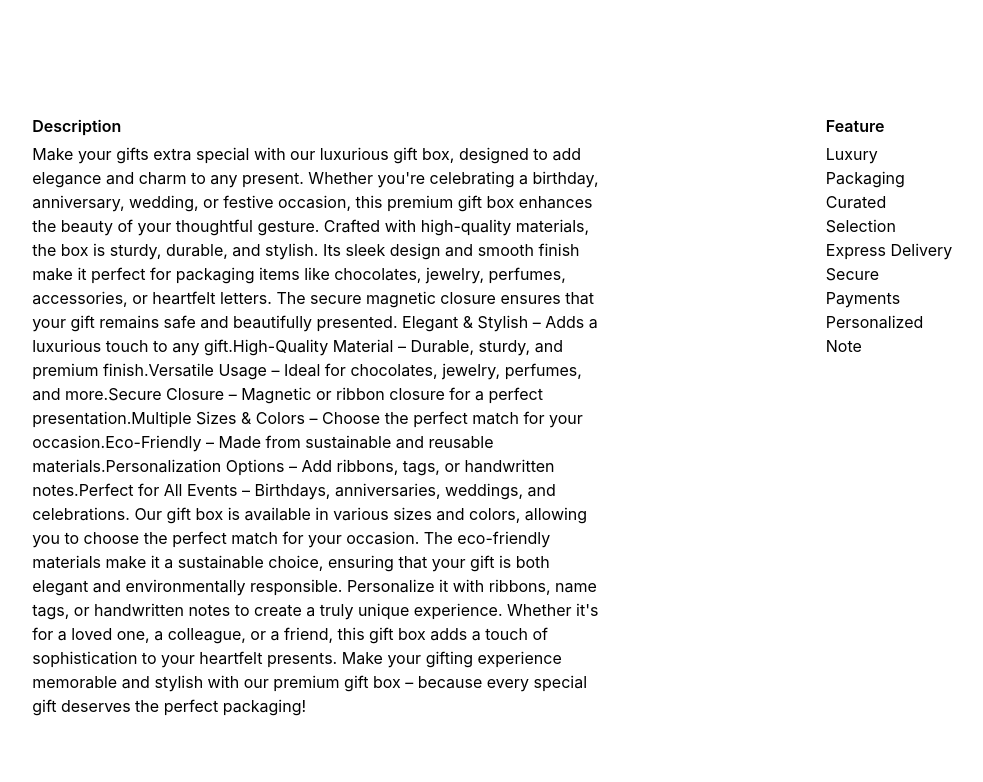
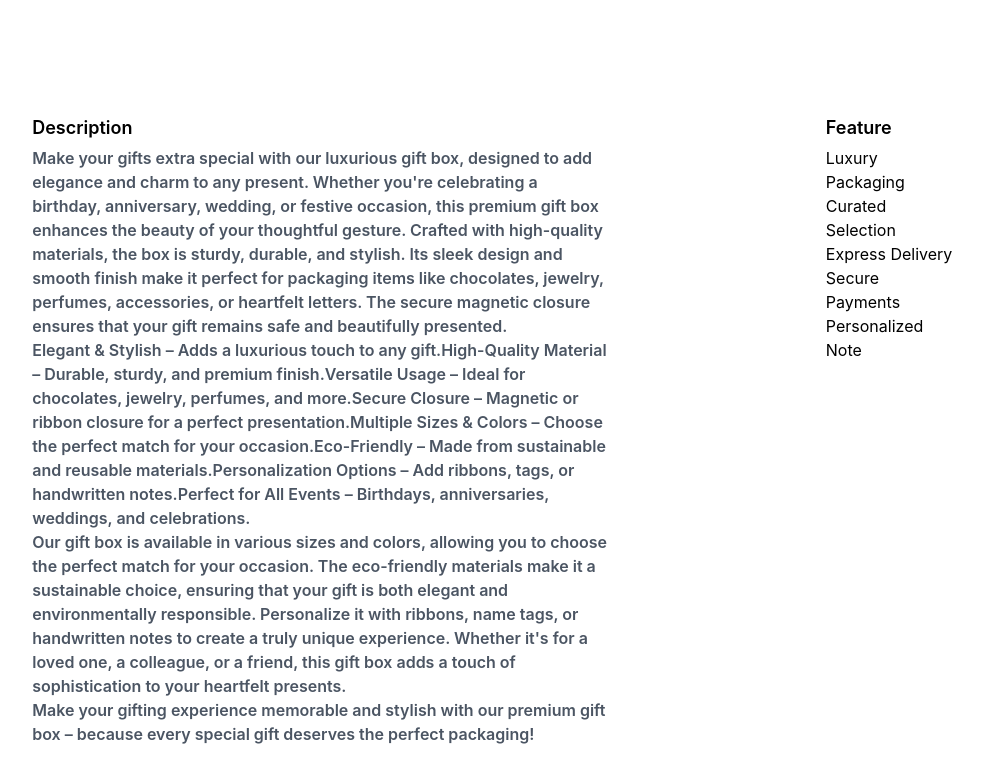
Before and after one commit to SheharyarXD/twisca, a React (Create React App) app in the folder my-app/: page /products/productDetails in a window 1280 px wide. Shown: the part 858-1640 px from the top of the page, without its empty margins (147-1130 px from the left). Built offline with nearby package versions, Linux system fonts and the light colour scheme.

Commit message:
In progress

```diff
--- a/my-app/src/components/ProductsDetails.js
+++ b/my-app/src/components/ProductsDetails.js
@@ -133,7 +133,7 @@ const ProductDetails = () => {
         </div>
       </div>
       {/* baseline */}
-      <div className="flex flex-row justify-between px-[15vw] pt-[1vh] w-[100vw] items-center">
+      <div className="flex flex-row justify-between px-[15vw] pt-[1vh]  items-center">
         <div className="flex flex-row items-center">
           <img
             className="h-12 pr-4 rounded-lg"
@@ -189,20 +189,20 @@ const ProductDetails = () => {
         <div className="Description py-[14vh] overflow-hidden px-[14vw]">
             <div className="flex flex-row  justify-between">
                 <div className="w-[45vw]">
-        <div className="font-semibold py-1 ">Description</div>
-        <div>
+        <div className="font-semibold text-lg py-1 ">Description</div>
+        <p className="font-semibold  text-gray-600">
 
 Make your gifts extra special with our luxurious gift box, designed to add elegance and charm to any present. Whether you're celebrating a birthday, anniversary, wedding, or festive occasion, this premium gift box enhances the beauty of your thoughtful gesture.
-Crafted with high-quality materials, the box is sturdy, durable, and stylish. Its sleek design and smooth finish make it perfect for packaging items like chocolates, jewelry, perfumes, accessories, or heartfelt letters. The secure magnetic closure ensures that your gift remains safe and beautifully presented.
+Crafted with high-quality materials, the box is sturdy, durable, and stylish. Its sleek design and smooth finish make it perfect for packaging items like chocolates, jewelry, perfumes, accessories, or heartfelt letters. The secure magnetic closure ensures that your gift remains safe and beautifully presented. <br />
 
-Elegant & Stylish – Adds a luxurious touch to any gift.High-Quality Material – Durable, sturdy, and premium finish.Versatile Usage – Ideal for chocolates, jewelry, perfumes, and more.Secure Closure – Magnetic or ribbon closure for a perfect presentation.Multiple Sizes & Colors – Choose the perfect match for your occasion.Eco-Friendly – Made from sustainable and reusable materials.Personalization Options – Add ribbons, tags, or handwritten notes.Perfect for All Events – Birthdays, anniversaries, weddings, and celebrations.
+Elegant & Stylish – Adds a luxurious touch to any gift.High-Quality Material – Durable, sturdy, and premium finish.Versatile Usage – Ideal for chocolates, jewelry, perfumes, and more.Secure Closure – Magnetic or ribbon closure for a perfect presentation.Multiple Sizes & Colors – Choose the perfect match for your occasion.Eco-Friendly – Made from sustainable and reusable materials.Personalization Options – Add ribbons, tags, or handwritten notes.Perfect for All Events – Birthdays, anniversaries, weddings, and celebrations. <br />
 Our gift box is available in various sizes and colors, allowing you to choose the perfect match for your occasion. The eco-friendly materials make it a sustainable choice, ensuring that your gift is both elegant and environmentally responsible.
-Personalize it with ribbons, name tags, or handwritten notes to create a truly unique experience. Whether it's for a loved one, a colleague, or a friend, this gift box adds a touch of sophistication to your heartfelt presents.
+Personalize it with ribbons, name tags, or handwritten notes to create a truly unique experience. Whether it's for a loved one, a colleague, or a friend, this gift box adds a touch of sophistication to your heartfelt presents. <br />
 Make your gifting experience memorable and stylish with our premium gift box – because every special gift deserves the perfect packaging!
-        </div>
+        </p>
                 </div>
         <div className="w-[10vw]">
-        <div className="font-semibold py-1 ">Feature</div>
+        <div className="font-semibold py-1 text-lg">Feature</div>
         <div>
         Luxury Packaging
 Curated Selection
```
